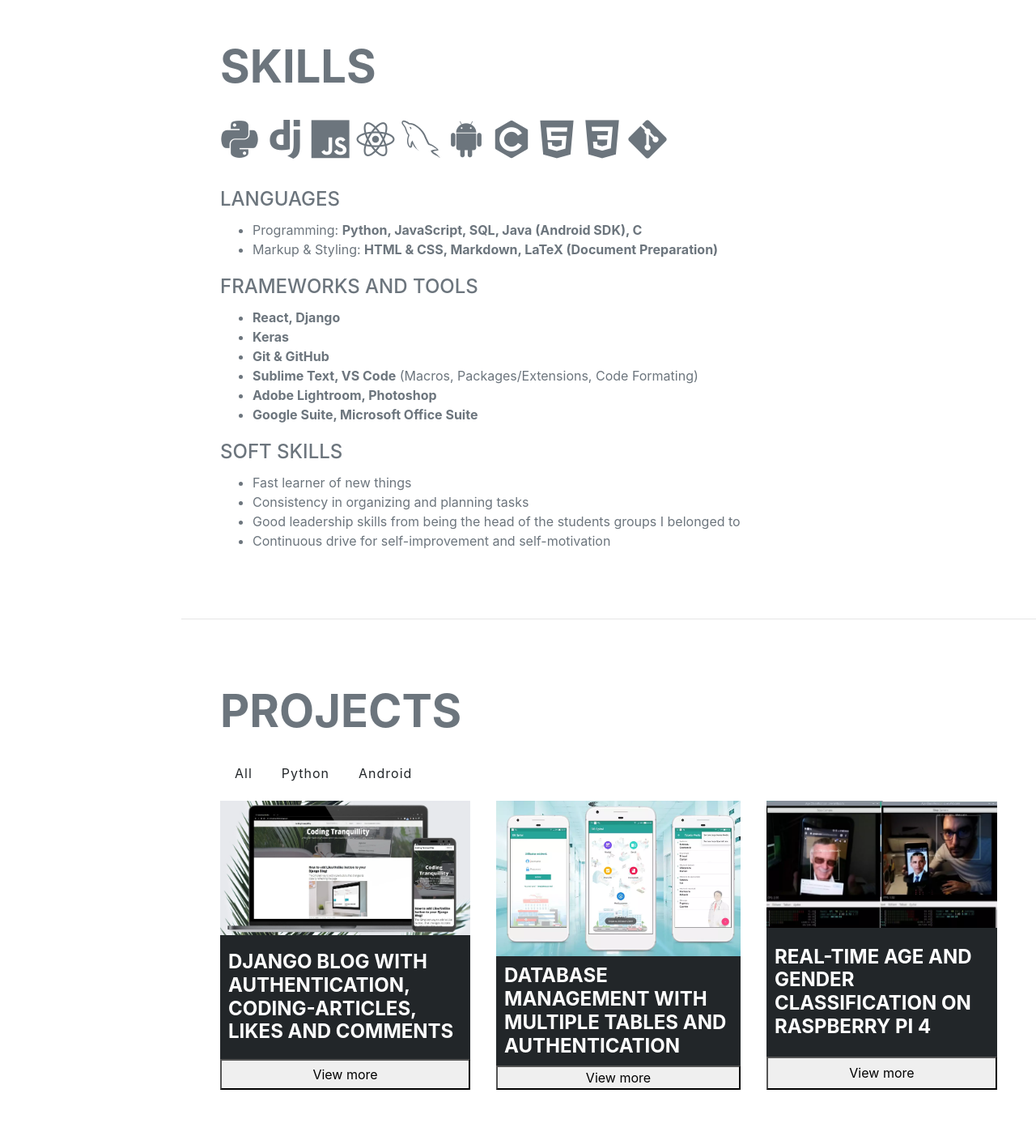
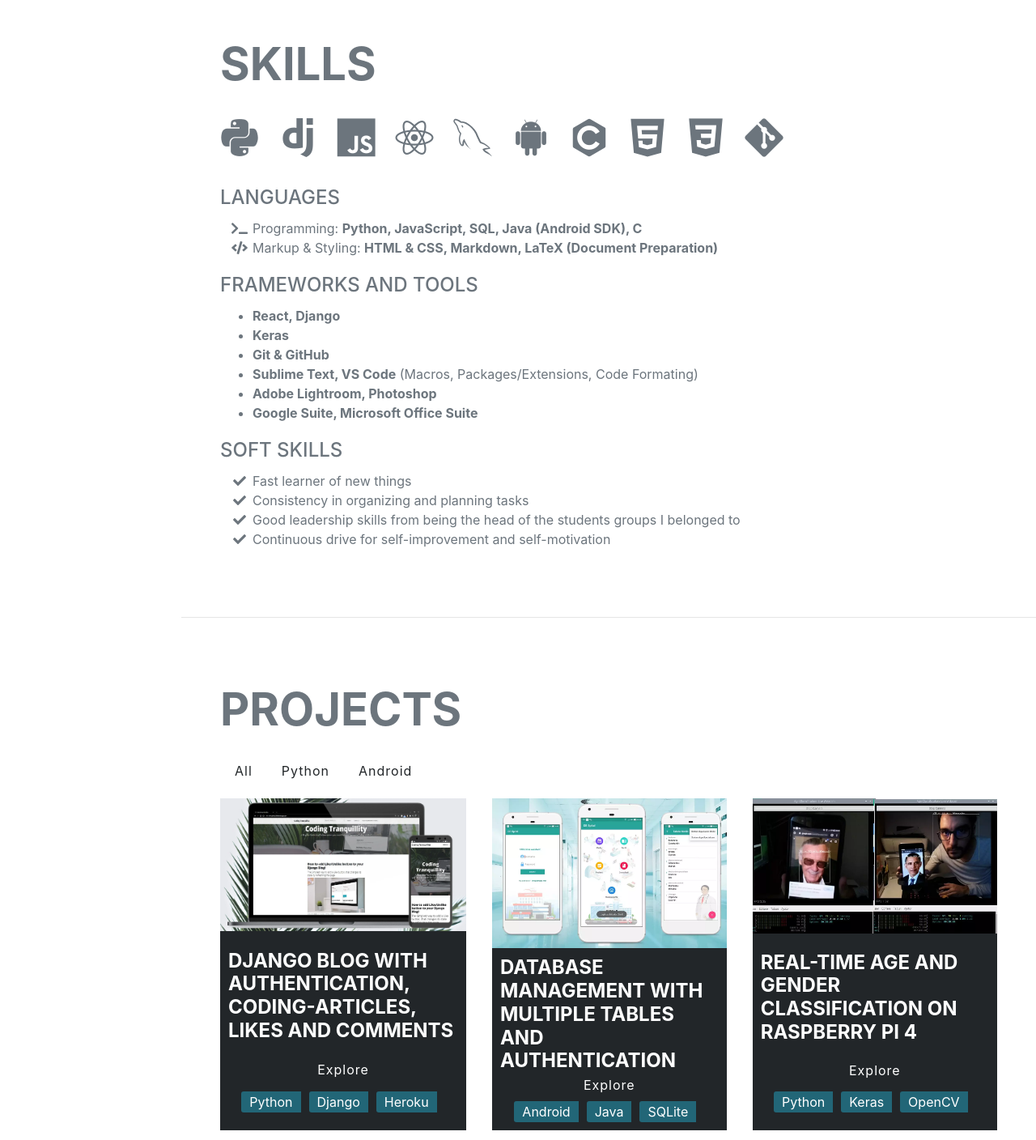
Before and after one commit to radualexandrub/radualexandrub.github.io, a React (Create React App) app: page / in a window 1280 px wide. Shown: the part 1640-3048 px from the top of the page at 81% size. Built offline with nearby package versions, Linux system fonts and the light colour scheme; a web font is replaced by a local one.

Commit message:
Add FontAwesome and Finish project modal descriptions

```diff
--- a/package.json
+++ b/package.json
@@ -3,6 +3,10 @@
   "version": "0.1.0",
   "private": true,
   "dependencies": {
+    "@fortawesome/fontawesome-svg-core": "^1.2.32",
+    "@fortawesome/free-brands-svg-icons": "^5.15.1",
+    "@fortawesome/free-solid-svg-icons": "^5.15.1",
+    "@fortawesome/react-fontawesome": "^0.1.13",
     "@testing-library/jest-dom": "^5.11.6",
     "@testing-library/react": "^11.2.2",
     "@testing-library/user-event": "^12.2.2",
--- a/src/Portfolio/Contact.js
+++ b/src/Portfolio/Contact.js
@@ -1,3 +1,12 @@
+import { FontAwesomeIcon } from "@fortawesome/react-fontawesome";
+import {
+  faGithub,
+  faLinkedin,
+  faDev,
+  faHackerrank,
+  faFlickr,
+} from "@fortawesome/free-brands-svg-icons";
+
 export default function Contact() {
   return (
     <section className="resume-section" id="contact">
@@ -24,7 +33,7 @@ export default function Contact() {
             href="https://github.com/radualexandrub"
             title="GitHub"
           >
-            <i className="fab fa-github"></i>
+            <FontAwesomeIcon icon={faGithub} />
           </a>
           <a
             target="_blank"
@@ -33,7 +42,7 @@ export default function Contact() {
             href="https://www.linkedin.com/in/radu-alexandru-bulai/"
             title="LinkedIn"
           >
-            <i className="fab fa-linkedin-in"></i>
+            <FontAwesomeIcon icon={faLinkedin} />
           </a>
           <a
             target="_blank"
@@ -42,7 +51,7 @@ export default function Contact() {
             href="https://dev.to/radualexandrub"
             title="Dev.to"
           >
-            <i className="fab fa-dev"></i>
+            <FontAwesomeIcon icon={faDev} />
           </a>
           <a
             target="_blank"
@@ -51,7 +60,7 @@ export default function Contact() {
             href="https://www.hackerrank.com/RaduAlexandruB"
             title="HackerRank"
           >
-            <i className="fab fa-hackerrank"></i>
+            <FontAwesomeIcon icon={faHackerrank} />
           </a>
           <a
             target="_blank"
@@ -60,7 +69,7 @@ export default function Contact() {
             href="https://www.flickr.com/radualexandru"
             title="Flickr - I'm also a photographer!"
           >
-            <i className="fab fa-flickr"></i>
+            <FontAwesomeIcon icon={faFlickr} />
           </a>
         </div>
       </div>
--- a/src/Portfolio/Education.js
+++ b/src/Portfolio/Education.js
@@ -25,8 +25,6 @@ function About() {
               </a>
             </div>
           </div>
-
-          <br />
 
           <div className="d-flex flex-column flex-md-row justify-content-between mb-4">
             <div className="flex-grow-1">
@@ -58,8 +56,6 @@ function About() {
             </div>
           </div>
 
-          <br />
-
           <div className="d-flex flex-column flex-md-row justify-content-between">
             <div className="flex-grow-1">
               <h3 className="mb-0">Certifications:</h3>
--- a/src/Portfolio/Projects/ProjectData.js
+++ b/src/Portfolio/Projects/ProjectData.js
@@ -11,6 +11,11 @@ const ProjectData = [
     category: "Python",
     img: ProjectBlog01,
     imgAlt: "Django Blog with Users",
+    tags: ["Python", "Django", "Heroku"],
+    description:
+      "Application Main Features:\n- Responsive UI for desktop and mobile using Bootstrap4\n- Registered users can leave likes and comments on each blog article\n- Rich Text-Editor for blog articles and comments (with text formatting, code snippets, and more using CKEditor)\n- Media Files are stored using Google Drive Storage (free alternative to Amazon S3 Bucket)",
+    github: "https://github.com/radualexandrub/CodingTranquillity-DjangoBlog",
+    livelink: "https://codingtranquillity.herokuapp.com/",
   },
   {
     id: 2,
@@ -18,6 +23,12 @@ const ProjectData = [
     category: "Android",
     img: AndroidDB01,
     imgAlt: "Android Database Management SQLite",
+    tags: ["Android", "Java", "SQLite"],
+    description:
+      "Android App for managing a Database with 5 tables (Doctors, Patients, Medicines and their corresponding association tables Sections and Consultations). The DB is stored locally using SQLite and permits CRUD operations, as well as accesing the app by logging in either as a Client user or as an Administrator.",
+    github:
+      "https://github.com/radualexandrub/Android-SQLite-Database-MultipleTables",
+    livelink: "",
   },
   {
     id: 3,
@@ -25,6 +36,12 @@ const ProjectData = [
     category: "Python",
     img: AgeClass01,
     imgAlt: "Age and Gender Classification Raspberry Pi MobileNet",
+    tags: ["Python", "Keras", "OpenCV"],
+    description:
+      "Automatic age and gender classification in real-time, using Convolutional Neural Networks (based on MobileNet v1), optimized for Raspberry Pi 4 system using a .tflite model. The application is wrapped in a simple and modern UI using PyQt5.",
+    github:
+      "https://github.com/radualexandrub/Age-Gender-Classification-on-RaspberryPi4-with-TFLite-PyQt5",
+    livelink: "",
   },
   {
     id: 4,
@@ -32,6 +49,12 @@ const ProjectData = [
     category: "Android",
     img: AndroidToDo01,
     imgAlt: "Android ToDo Journal Quiz App",
+    tags: ["Android", "Java"],
+    description:
+      "Android App with multiple features such as ToDo List, Journal (with titles, entries and time stamps), Countdown timer, and a Quiz that generates different responses based on question answers (like a Personality test).",
+    github:
+      "https://github.com/radualexandrub/AndroidApp-ToDo-Journal-Timer-Quiz",
+    livelink: "",
   },
 ];
 
--- a/src/Portfolio/Projects/ProjectModal.js
+++ b/src/Portfolio/Projects/ProjectModal.js
@@ -7,15 +7,35 @@ export default function ProjectModal() {
     closeProjectModal,
     projectModalInformation,
   } = useModalContext();
-
   return (
     <div
       className={`${
         isProjectModalOpen ? "modal-overlay show-modal" : "modal-overlay"
       }`}
     >
-      <div className="modal-container">
+      <div className="modal-container" id="myModal">
         <h3>{projectModalInformation.title}</h3>
+        <img src={projectModalInformation.img}></img>
+        {projectModalInformation.livelink ? (
+          <a
+            target="_blank"
+            rel="noopener noreferrer"
+            className="social-icon"
+            href={projectModalInformation.livelink}
+            title="CodingTranquillity Blog"
+          >
+            <i className="fas fa-desktop"></i> View Website
+          </a>
+        ) : null}
+        <a
+          target="_blank"
+          rel="noopener noreferrer"
+          className="social-icon"
+          href={projectModalInformation.github}
+        >
+          <i className="fab fa-github"></i> GitHub
+        </a>
+        <p>{projectModalInformation.description}</p>
         <button className="close-modal-btn" onClick={closeProjectModal}>
           close
         </button>
--- a/src/Portfolio/Projects/ProjectsList.js
+++ b/src/Portfolio/Projects/ProjectsList.js
@@ -48,14 +48,19 @@ const ProjectsList = () => {
                 <h4>{title}</h4>
                 <button
                   key={id}
-                  className="btn"
+                  className="project-btn"
                   onClick={() => {
                     openProjectModal();
                     populateProjectModalInformation(project);
                   }}
                 >
-                  View more
+                  Explore
                 </button>
+                <ul className="tags">
+                  {Object.keys(project.tags).map((tagKey) => {
+                    return <li key={tagKey}>{project.tags[tagKey]}</li>;
+                  })}
+                </ul>
               </figure>
             );
           })}
--- a/src/Portfolio/Skills.js
+++ b/src/Portfolio/Skills.js
@@ -1,3 +1,6 @@
+import { FontAwesomeIcon } from "@fortawesome/react-fontawesome";
+import { faTerminal, faCode, faCheck } from "@fortawesome/free-solid-svg-icons";
+
 export default function Skills() {
   return (
     <>
@@ -43,14 +46,14 @@ export default function Skills() {
           <ul className="fa-ul">
             <li>
               <span className="fa-li">
-                <i className="fas fa-terminal"></i>
+                <FontAwesomeIcon icon={faTerminal} />
               </span>
               Programming:{" "}
               <strong>Python, JavaScript, SQL, Java (Android SDK), C</strong>
             </li>
             <li>
               <span className="fa-li">
-                <i className="fas fa-code"></i>
+                <FontAwesomeIcon icon={faCode} />
               </span>
               Markup & Styling:{" "}
               <strong>
@@ -86,26 +89,26 @@ export default function Skills() {
           <ul className="fa-ul mb-0">
             <li>
               <span className="fa-li">
-                <i className="fas fa-check"></i>
+                <FontAwesomeIcon icon={faCheck} />
               </span>
               Fast learner of new things
             </li>
             <li>
               <span className="fa-li">
-                <i className="fas fa-check"></i>
+                <FontAwesomeIcon icon={faCheck} />
               </span>
               Consistency in organizing and planning tasks
             </li>
             <li>
               <span className="fa-li">
-                <i className="fas fa-check"></i>
+                <FontAwesomeIcon icon={faCheck} />
               </span>
               Good leadership skills from being the head of the students groups
               I belonged to
             </li>
             <li>
               <span className="fa-li">
-                <i className="fas fa-check"></i>
+                <FontAwesomeIcon icon={faCheck} />
               </span>
               Continuous drive for self-improvement and self-motivation
             </li>
--- a/src/index.css
+++ b/src/index.css
@@ -48,22 +48,6 @@
     grid-template-columns: auto auto auto;
     grid-gap: 2rem;
   }
-
-  .project-container figure {
-    display: grid;
-    background: rgba(34, 38, 41, 1); /* Black background with 0.5 opacity */
-    max-width: 35em;
-    margin: 0rem auto 2rem auto;
-  }
-
-  .project-container img {
-    width: 100%;
-  }
-
-  .project-container figure h4 {
-    color: white;
-    margin: 10px;
-  }
 }
 
 @media (max-width: 768px) {
@@ -72,45 +56,60 @@
     justify-content: space-evenly;
     flex-direction: column;
   }
-
+}
 .project-container figure {
+  display: grid;
   background: rgba(34, 38, 41, 1); /* Black background with 0.5 opacity */
-    max-width: 30rem;
-    margin: 0rem auto 2rem auto;
-  }
-
+  max-width: 35em;
+  margin: 0rem auto 1rem auto;
+}
 .project-container img {
   width: 100%;
 }
 
 .project-container figure h4 {
   color: white;
-    margin: 10px;
-  }
+  margin: 10px 10px 0px 10px;
+}
+
+.project-btn {
+  position: relative;
+  background: transparent;
+  border-color: transparent;
+  color: white;
+  font-size: 1rem;
+  text-transform: capitalize;
+  margin: 0rem 0.5rem 0rem 0.5rem;
+  letter-spacing: 1px;
+  cursor: pointer;
+  transition: var(--transition);
+  border-radius: var(--radius);
+  transition: color 0.15s ease-in-out, background-color 0.15s ease-in-out,
+    border-color 0.15s ease-in-out, box-shadow 0.15s ease-in-out;
+}
+.project-btn:hover {
+  color: white;
+  background: #2b627c;
 }
 
 .tags {
+  display: flex;
+  justify-content: center;
   list-style: none;
   margin: 0;
-  overflow: hidden;
   padding: 0;
 }
 .tags li {
-  float: right;
-}
-.tag {
   background: #267;
   border-radius: 3px 0 0 3px;
-  color: #999;
-  display: inline-block;
+  color: #fff;
   height: 26px;
   line-height: 26px;
   padding: 0 10px 0 10px;
-  position: relative;
-  margin: 0 10px 10px 0;
+  margin: 5px 10px 10px 0;
   text-decoration: none;
-  -webkit-transition: color 0.2s;
-}
+}
+
 .hero {
   /* Sizing */
   width: 100vw;
@@ -423,6 +422,7 @@ hr {
 
 .list-inline-item {
   display: inline-block;
+  padding-right: 1rem;
 }
 
 .list-inline-item:not(:last-child) {
@@ -2278,7 +2278,6 @@ Modal
   background: rgba(0, 0, 0, 0.5);
   display: grid;
   place-items: center;
-  transition: var(--transition);
   visibility: hidden;
   z-index: -1;
 }
@@ -2290,14 +2289,26 @@ Modal
 .modal-container {
   background: white;
   border-radius: var(--radius);
-  width: 90vw;
-  height: 30vh;
-  max-width: var(--fixed-width);
+  max-width: 30rem;
   text-align: center;
   display: grid;
   place-items: center;
   position: relative;
 }
+
+.modal-container h3 {
+  margin-top: 2rem;
+}
+
+.modal-container img {
+  max-width: 100%;
+}
+
+.modal-container p {
+  color: black;
+  margin: 1rem;
+}
+
 .close-modal-btn {
   position: absolute;
   top: 0.25rem;
```
Also changed, not shown: 2 other files (tests, documents, lock files or other folders). Lines whose indentation alone changed are shown as unchanged.
